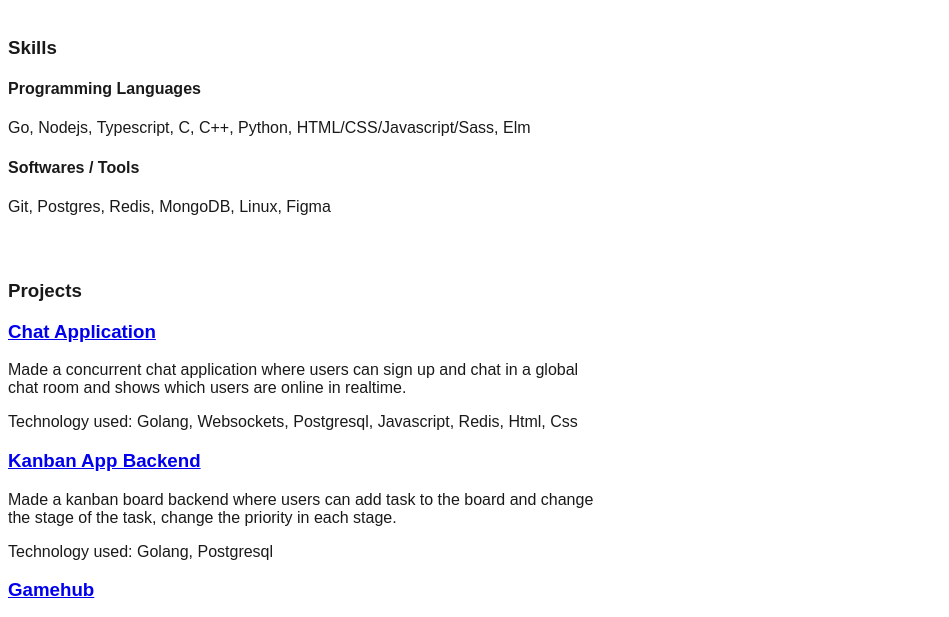
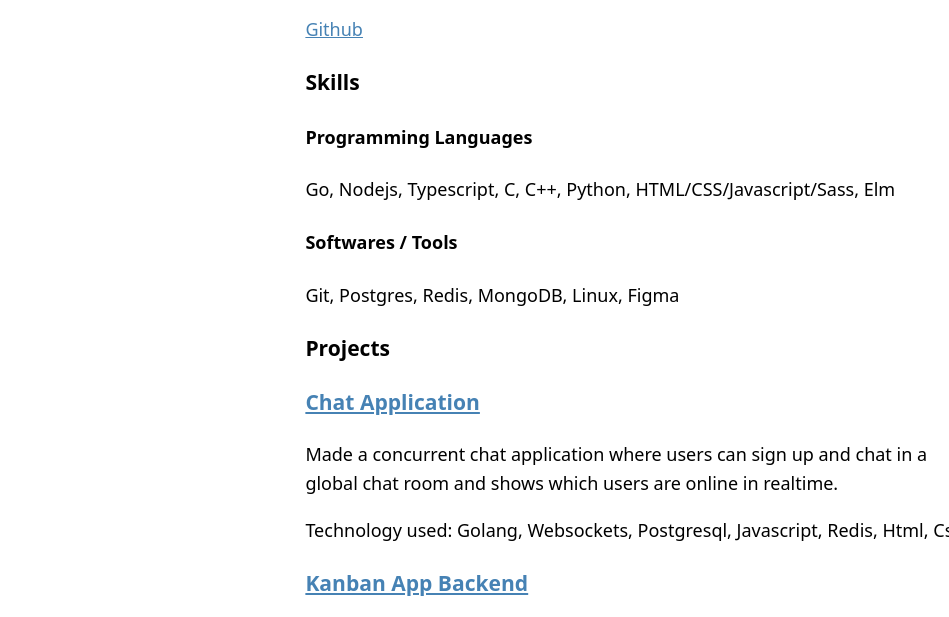
Before and after one commit to KishorPokharel/kishorpokharel.github.io, a plain HTML site: page index.html in a window 1280 px wide. Shown: the part 363-980 px from the top of the page, without its empty margins (0-949 px from the left). Drawn offline with Linux system fonts and the light colour scheme.

Commit message:
update css

```diff
--- a/index.html
+++ b/index.html
@@ -10,15 +10,20 @@
     <link rel="icon" type="image/png" sizes="16x16" href="/favicon-16x16.png" />
     <link rel="manifest" href="/site.webmanifest" />
     <style>
-      * {
-        font-family: sans-serif;
+      html {
+        color-scheme: light dark;
       }
-      *:not(a) {
-        color: rgba(0, 0, 0, 0.9);
+      body {
+        font-family: system-ui, sans-serif;
+        font-size: 1.125rem;
+        line-height: 1.6;
       }
       section {
-        max-width: 600px;
-        margin-bottom: 4rem;
+        width: min(65ch, 100% - 4rem);
+        margin: auto;
+      }
+      a {
+        color: steelblue;
       }
     </style>
   </head>
```
